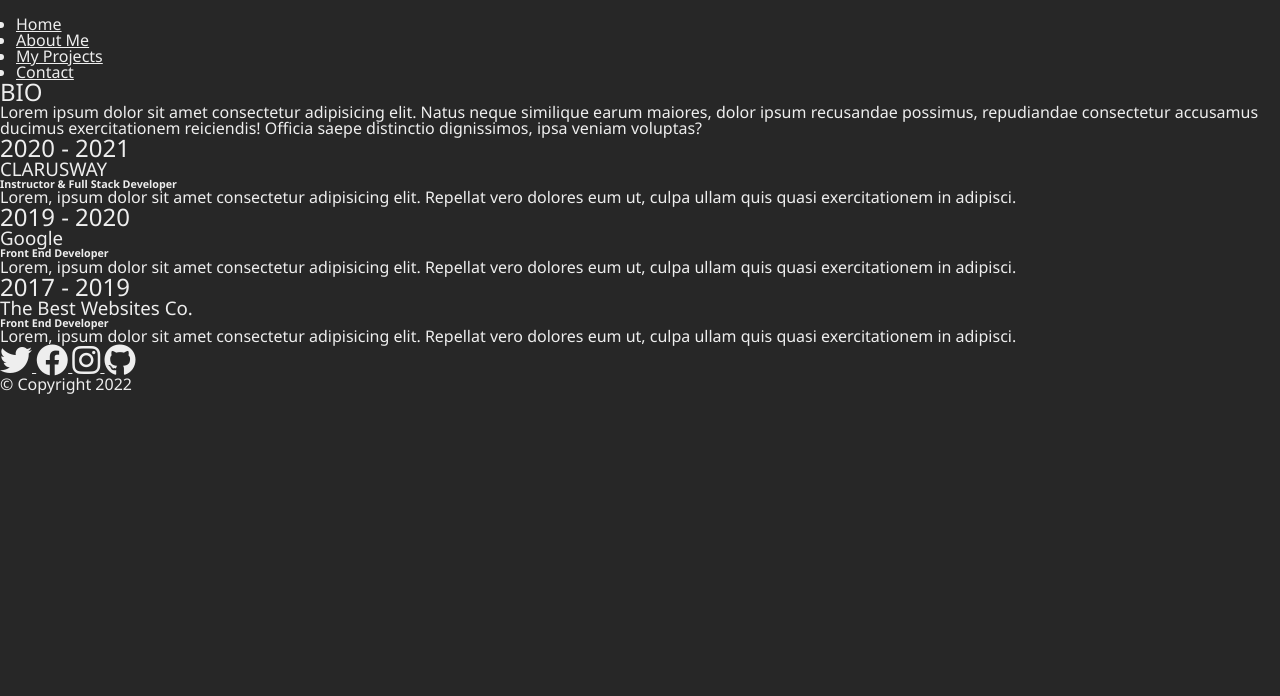
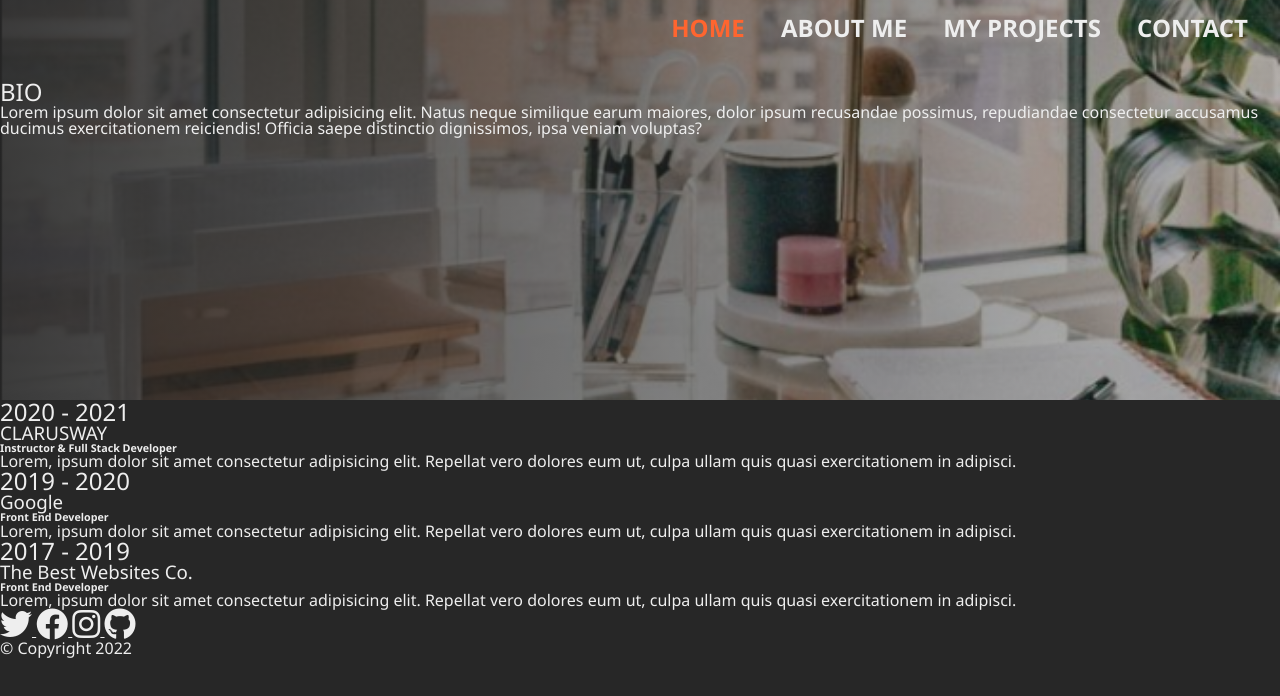
Before and after one commit to Gamzeysr/Sass-Project, a plain HTML site: page about.html in a window 1280 px wide. Drawn offline with Linux system fonts and the light colour scheme.

Commit message:
_about scss

```diff
--- a/about.html
+++ b/about.html
@@ -6,27 +6,30 @@
     <meta http-equiv="X-UA-Compatible" content="IE=edge" />
     <meta name="viewport" content="width=device-width, initial-scale=1.0" />
 
-    <link rel="stylesheet" href="css/main.css" />
+    <link rel="stylesheet" href="./css/main.css" />
     <title>Portfolio-About</title>
 </head>
 
 <body>
+
+    <!-- ABOUT NAV -->
     <div class="about-bgImg-container">
-        <!-- ABOUT NAV -->
         <nav class="nav">
-            <ul class="nav__list">
-                <li class="nav__item">
-                    <a href="index.html" class="nav__link">Home</a>
+            <ul class="nav_list">
+
+                <li class="nav_item">
+                    <a href="index.html" class="nav_link nav_link--active">HOME</a>
                 </li>
-                <li class="nav__item">
-                    <a href="about.html" class="nav__link nav__link--active">About Me</a>
+                <li class="nav_item">
+                    <a href="about.html" class="nav_link">ABOUT ME</a>
                 </li>
-                <li class="nav__item">
-                    <a href="projects.html" class="nav__link">My Projects</a>
+                <li class="nav_item">
+                    <a href="projects.html" class="nav_link">MY PROJECTS</a>
                 </li>
-                <li class="nav__item">
-                    <a href="contact.html" class="nav__link">Contact</a>
+                <li class="nav_item">
+                    <a href="contact.html" class="nav_link">CONTACT</a>
                 </li>
+
             </ul>
         </nav>
 
--- a/scss/main.scss
+++ b/scss/main.scss
@@ -13,7 +13,7 @@
 //***********Components içindekiler import👇****///
 
 @import "./components/footer";
-@import "./components/navbar";
+@import "./components/nav";
 @import "./components/responsive";
 
 
--- a/scss/pages/_about.scss
+++ b/scss/pages/_about.scss
@@ -1,5 +1,8 @@
 //**************ABOUT PAGE *********//
 
 .about-bgImg-container {
-    border: 2px solid red;
+    // border: 2px solid red;
+    @include bgImage(50vh, $main-bgImage-path);
+    //!👆 Burada resime 50 vh vermemın sebebi projede about sayfasının yarıasnı kaplaması
+
 }
```
Also changed, not shown: index.html (+1 -1 lines), css/main.css, scss/components/_nav.scss (renamed from scss/components/_navbar.scss), 1 other file.
